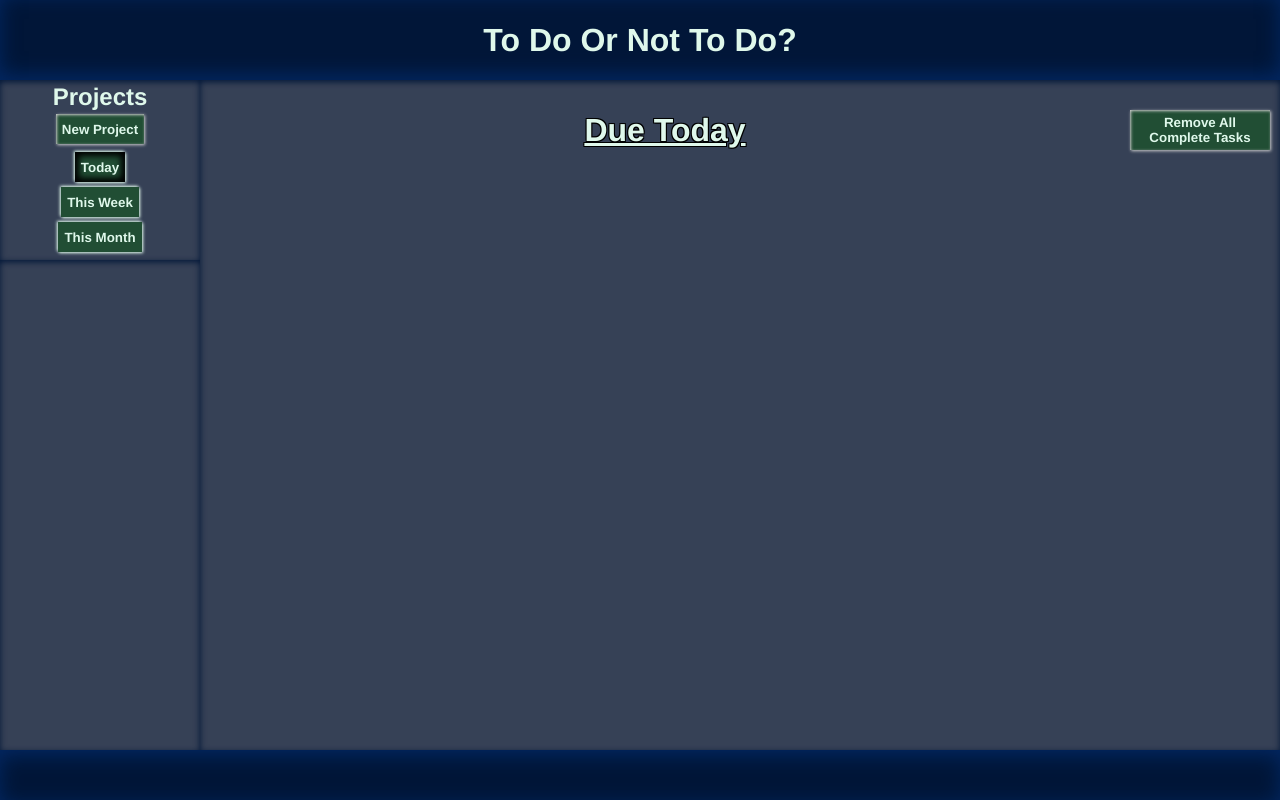
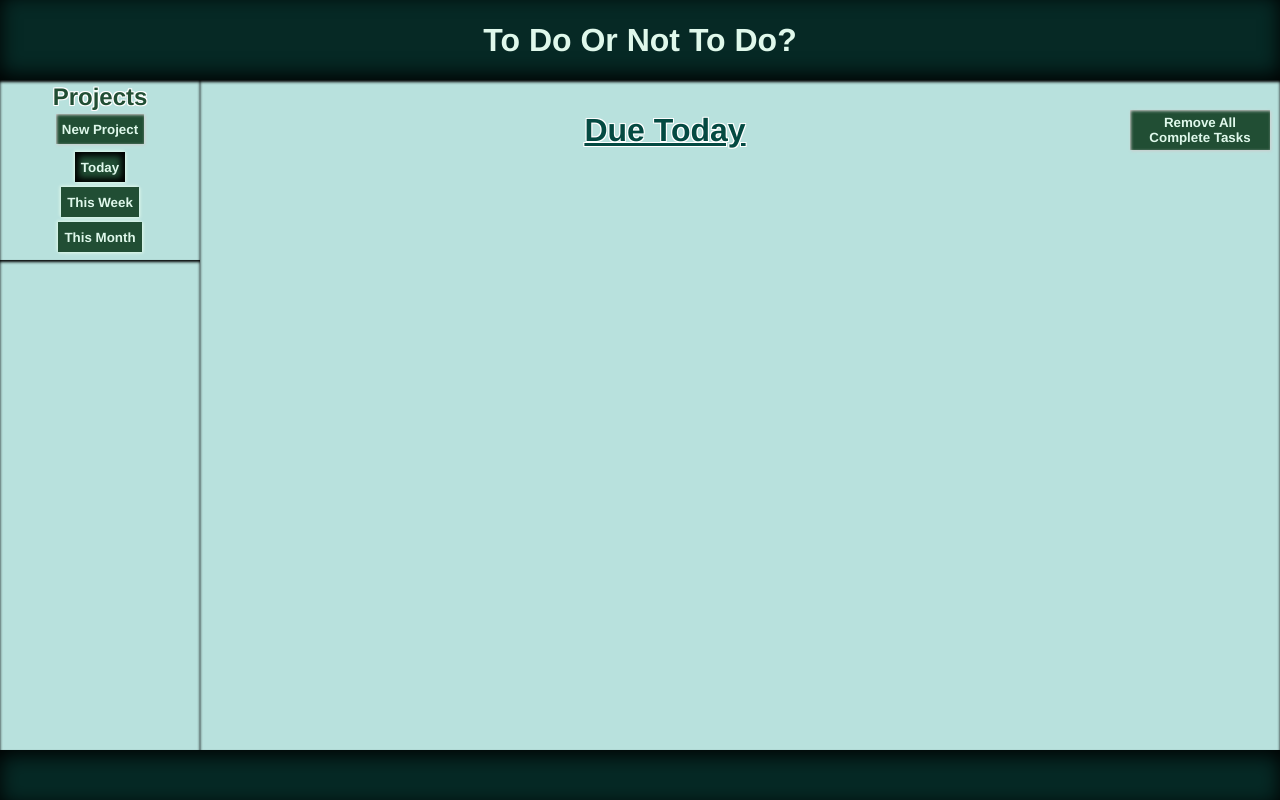
Before and after one commit to Pokie96/Todo-List, a website built with webpack: page dist/index.html in a window 1280 px wide. Both pictures are taken after a click on the button "Today". Built offline with Linux system fonts and the light colour scheme.

Commit message:
Change the colour scheme (may change again in future). The form elements should no longer remain on screen when other buttons are pressed on the dashboard.

```diff
--- a/src/handleProject.js
+++ b/src/handleProject.js
@@ -10,7 +10,9 @@ export const closeProjectForm = function(projectsList){
     const projectFormWrapper = document.querySelector('.project-form-wrapper');
 
     //Remove the form input fields
+    if(projectFormWrapper){
         projectFormWrapper.remove();
+    };
 
     //Re-Render the "New Project" button for use again
     renderNewProjectBtn(projectsList);
@@ -130,6 +132,7 @@ export const renderProject = function(array, container){
 //Function re-renders the "New Project" button again to the
 //DOM
 export const renderNewProjectBtn = function(projectArray){
+    if(!document.querySelector('#new-project-button')){
         const newProjectBtn = document.createElement('button');
         newProjectBtn.innerText = 'New Project';
         newProjectBtn.id = 'new-project-button';
@@ -145,6 +148,7 @@ export const renderNewProjectBtn = function(projectArray){
         buttonContainer.appendChild(newProjectBtn);
 
         removeAllTasksDOM();
+    };
 };
 
 //Function to create and add a new Project to a given projectsList
--- a/src/handleTask.js
+++ b/src/handleTask.js
@@ -116,7 +116,7 @@ export const openTaskForm = function(elementToAppendTo, currentProject){
     //Add event listener to render the task to submit button
     newTaskSubmitBtn.addEventListener('click', () => {
         addTaskToProject(currentProject);
-        renderCreateAddTaskBtn(document.querySelector('.task-section-header') ,currentProject)
+        renderCreateAddTaskBtn(document.querySelector('.add-task-btn-wrapper') ,currentProject)
         chooseRenderType('Project', currentProject);
         removeTaskForm();
     });
@@ -216,7 +216,6 @@ export const renderTaskCheckBox = function(thisTask, taskArray){
     //Event listener for checkbox
     taskCheckBox.addEventListener('change', ()=> {
         thisTask.changeCompleteStatus();
-        console.log(thisTask);
     });
 
     if(thisTask.complete === true){
--- a/src/index.js
+++ b/src/index.js
@@ -1,12 +1,14 @@
-import { renderNewProjectBtn, setActiveCalenderButton } from "./handleProject";
+import { closeProjectForm, renderNewProjectBtn, setActiveCalenderButton } from "./handleProject";
 import { Controller, Storer} from "./classes";
 import './styles/indexStyle.css';
-import { removeAddTaskButton, removeAllTasksDOM, removeCompletedTasks, renderTasksForMonth, renderTasksForToday, renderTasksForWeek } from "./handleTask";
+import { removeAddTaskButton, removeAllTasksDOM, removeCompletedTasks, removeTaskForm, renderTasksForMonth, renderTasksForToday, renderTasksForWeek } from "./handleTask";
 
 renderNewProjectBtn(Controller.projectsArray);
 
 document.querySelector('#tasks-today').addEventListener('click', ()=>{
     Storer.currentlySelected = 'Today';
+    closeProjectForm();
+    removeTaskForm();
     setActiveCalenderButton(document.querySelector('#tasks-today'))
     removeAddTaskButton();
     renderTasksForToday();
@@ -14,6 +16,8 @@ document.querySelector('#tasks-today').addEventListener('click', ()=>{
 
 document.querySelector('#tasks-week').addEventListener('click', ()=>{
     Storer.currentlySelected = 'Week';
+    closeProjectForm();
+    removeTaskForm();
     setActiveCalenderButton(document.querySelector('#tasks-week'))
     removeAddTaskButton();
     renderTasksForWeek();
@@ -21,6 +25,8 @@ document.querySelector('#tasks-week').addEventListener('click', ()=>{
 
 document.querySelector('#tasks-month').addEventListener('click', ()=>{
     Storer.currentlySelected = 'Month';
+    closeProjectForm();
+    removeTaskForm();
     setActiveCalenderButton(document.querySelector('#tasks-month'))
     removeAddTaskButton();
     renderTasksForMonth();
@@ -28,4 +34,6 @@ document.querySelector('#tasks-month').addEventListener('click', ()=>{
 
 document.querySelector('#remove-complete-tasks-button').addEventListener('click', () => {
     removeCompletedTasks();
+    closeProjectForm();
+    removeTaskForm();
 });
--- a/src/styles/indexStyle.css
+++ b/src/styles/indexStyle.css
@@ -17,8 +17,8 @@ body{
     display: flex;;
     justify-content: center;
     align-items: center;
-    background-color: #011638;
-    box-shadow: inset 0px -5px 20px#022864;
+    background-color: #062925;
+    box-shadow: inset 0px -5px 20px;
 }
 
 .new-projects-form{
@@ -28,12 +28,13 @@ body{
     flex-direction: column;
     justify-content: space-evenly;
     align-items: center;
-    background-color: #364156;
-    box-shadow: inset 0px 2px 6px #011638;
+    background-color: #b8e1dd;
+    box-shadow: inset 0px 2px 3px ;
 }
 
 .new-projects-form h2{
-    color: #DFF8EB;
+    color: #214E34;
+    text-shadow: 1px 1px white, -1px -1px white, 1px -1px white, -1px 1px white;
 }
 
 #new-project-button{
@@ -71,8 +72,8 @@ body{
 .task-section{
     grid-row: 2/5;
     grid-column: 2/3;
-    background-color: #364156;
-    box-shadow: inset 0px 2px 6px #011638;
+    background-color: #b8e1dd;
+    box-shadow: inset 0px 2px 3px;
 }
 
 .task-section-header{
@@ -99,8 +100,8 @@ body{
     display: flex;
     flex-direction: column;
     align-items: center;
-    background-color: #364156;
-    box-shadow: inset 0px 2px 6px #011638;
+    background-color: #b8e1dd;
+    box-shadow: inset 0px 2px 3px;
 }
 
 .task-wrapper{
@@ -125,8 +126,8 @@ body{
 .footer{
     grid-column: 1/3;
     grid-row: 5/6;
-    background-color: #011638;
-    box-shadow: inset 0px 5px 20px#022864;
+    background-color: #062925;
+    box-shadow: inset 0px 5px 20px;
 }
 
 .project-form-wrapper{
@@ -217,10 +218,10 @@ body{
 
 #project-title{
     text-align: center;
-    color: #DFF8EB;
+    color: #044a42;
     font-size: 32px;
     text-decoration: underline;
-    text-shadow: 1px 1px black, -1px -1px black, 1px -1px black, -1px 1px black;
+    text-shadow: 1px 1px white, -1px -1px white, 1px -1px white, -1px 1px white;
 }
 
 .add-task-button{
```
Also changed, not shown: dist/main.js. Lines whose indentation alone changed are shown as unchanged.
